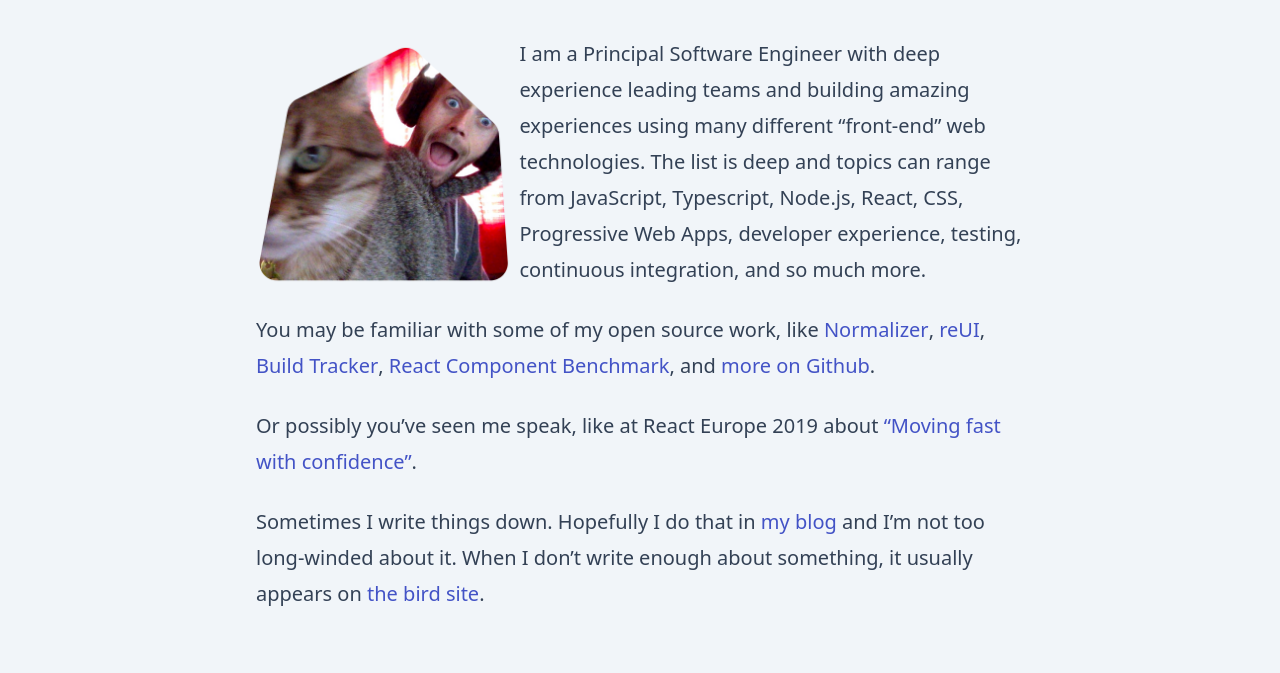
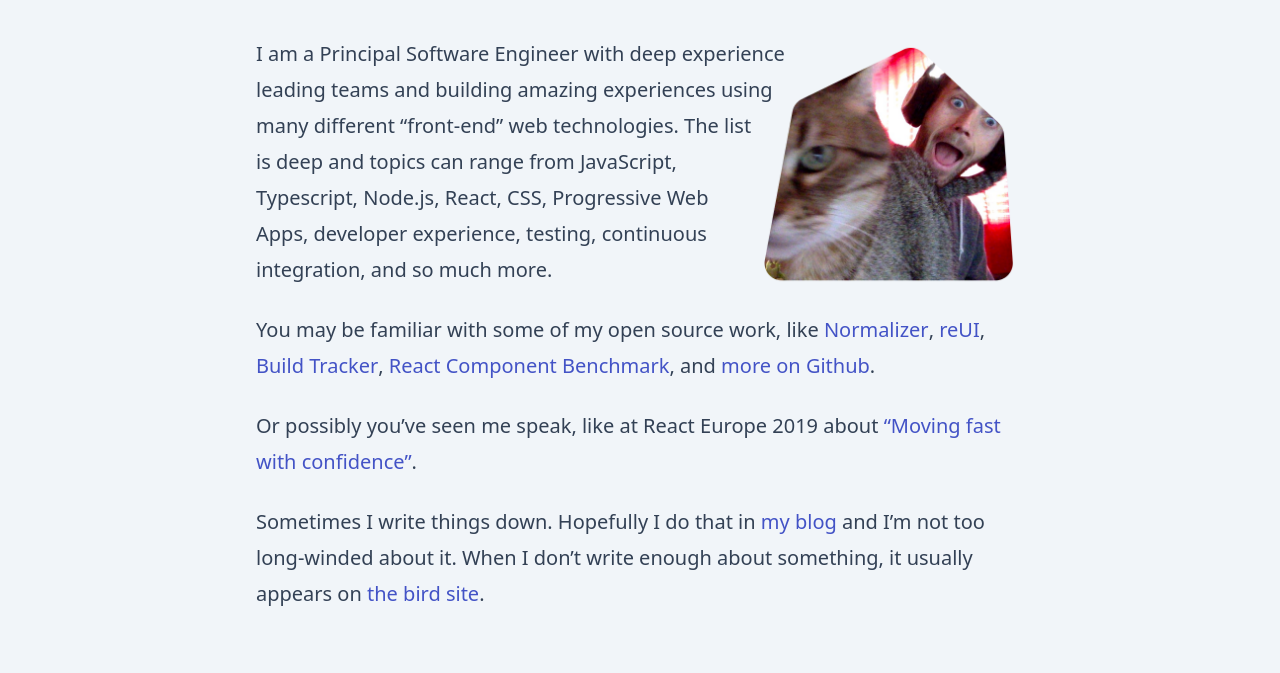
Before and after one commit to paularmstrong/paularmstrong.dev, an Astro site: page / in a window 1280 px wide. Shown: the part 164-837 px from the top of the page. Built offline with nearby package versions, Linux system fonts and the light colour scheme; Astro itself is replaced by a stand-in of ours.

Commit message:
fix: eager load home image and reserve space

```diff
--- a/src/global.css
+++ b/src/global.css
@@ -18,6 +18,10 @@ pre {
 .home-profile-img {
 	margin: 0 10px 0 0;
 	width: 33%;
-	float: left;
+	aspect-ratio: 1;
+	float: right;
+	shape-outside: polygon(60% 2%, 99% 35%, 100% 100%, 0 100%, 7% 22%);
 	clip-path: polygon(60% 2%, 99% 35%, 100% 100%, 0 100%, 7% 22%);
+	overflow: hidden;
+	margin-left: 0.25rem;
 }
--- a/src/pages/index.mdx
+++ b/src/pages/index.mdx
@@ -6,7 +6,7 @@ title: 'Hello!'
 import { Picture } from '@astrojs/image/components';
 
 <div class="not-prose home-profile-img">
-	<Picture src="/img/icon.png" widths={[256, 512]} aspectRatio={1} alt="" />
+	<Picture loading="eager" src="/img/icon.png" widths={[256, 512]} aspectRatio={1} alt="" />
 </div>
 
 I am a Principal Software Engineer with deep experience leading teams and building amazing experiences using many different “front-end” web technologies. The list is deep and topics can range from JavaScript, Typescript, Node.js, React, CSS, Progressive Web Apps, developer experience, testing, continuous integration, and so much more.
```
